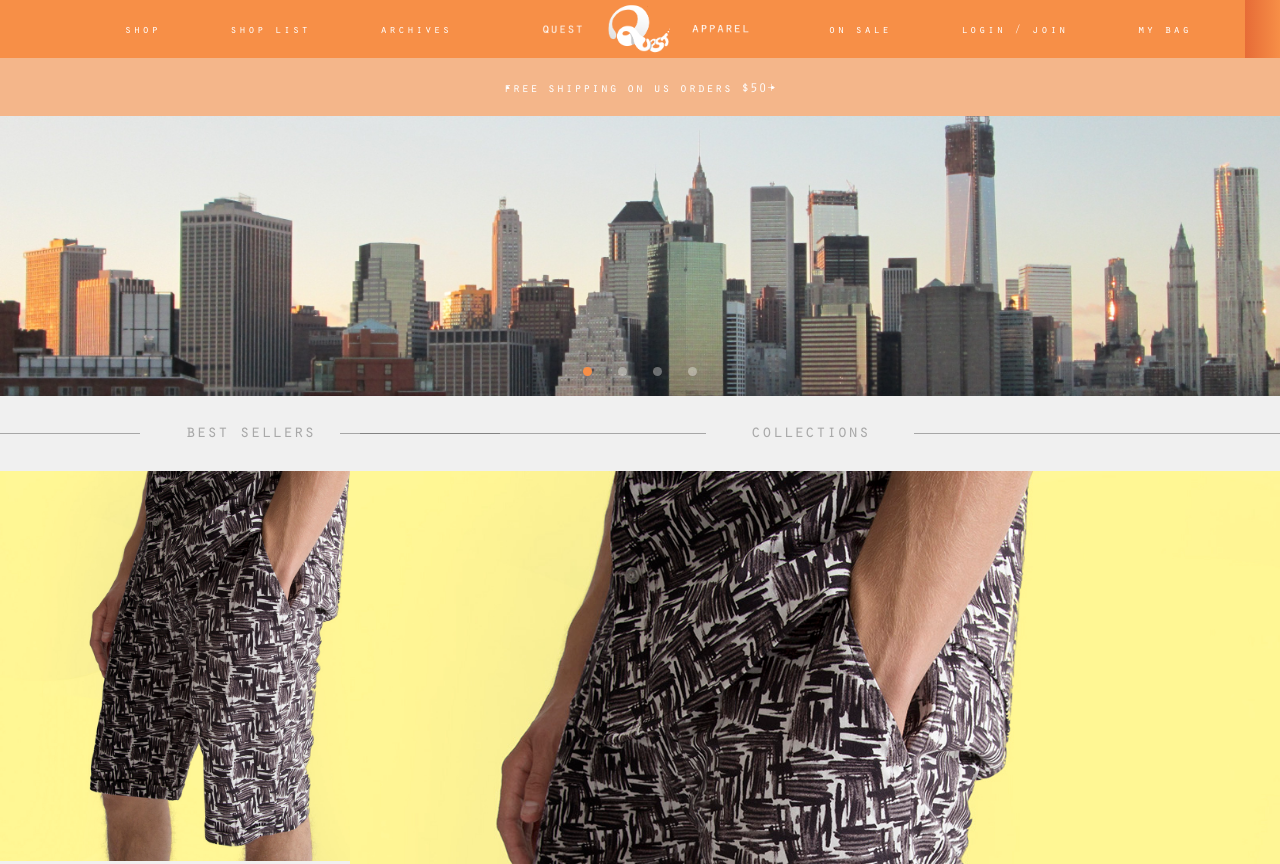
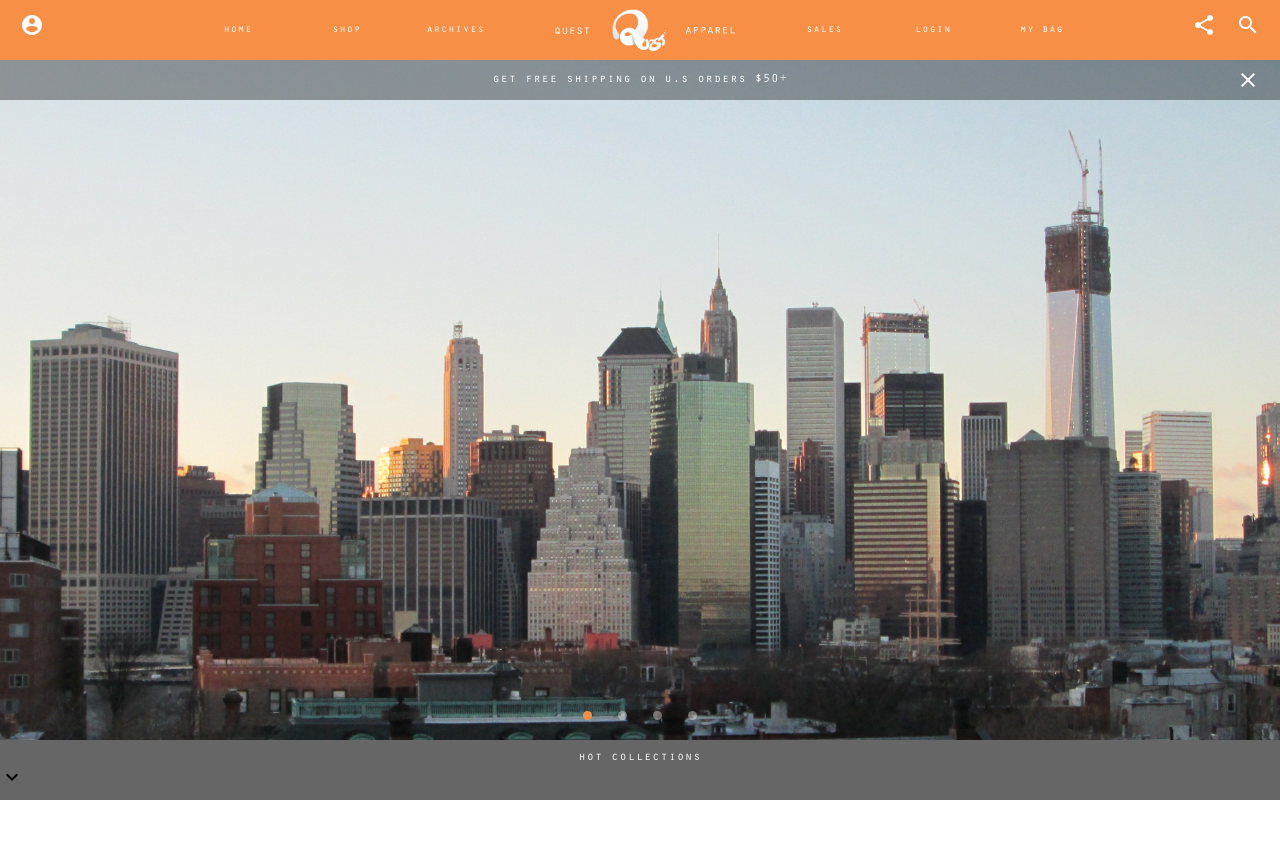
Before and after one commit to anathik/quest-apparel, a React app in the folder site/: page / in a window 1280 px wide. Shown: the top 864 px of the page. Built offline with nearby package versions, Linux system fonts and the light colour scheme.

Commit message:
10-01-17|v.0.3|'QuestApparelRemodeling overhaul. Massive design change on Home and Shop pages. Will be adding smarter components/pages including dropdown menus and a login page.'

```diff
--- /dev/null
+++ b/site/src/components/App/index.css
@@ -0,0 +1,3 @@
+.App {
+     padding: 0;
+}
--- a/site/src/components/App/index.js
+++ b/site/src/components/App/index.js
@@ -3,6 +3,8 @@ import { BrowserRouter as Router, Route } from 'react-router-dom'
 
 import SplashPage from '../pages/SplashPage'
 import ShopPage from '../pages/ShopPage'
+
+import './index.css'
 
 const App = () => {
   return (
--- a/site/src/components/Carousel/index.css
+++ b/site/src/components/Carousel/index.css
@@ -11,7 +11,7 @@
   position: absolute;
   top: 0;
   transform: translateX(0);
-  transition: transform 600ms;
+  transition: transform 1200ms;
 }
 
 .Carousel-slide {
--- /dev/null
+++ b/site/src/components/FullWidthButton/index.css
@@ -0,0 +1,77 @@
+.full-width-button-container {
+  background: rgba(0, 0, 0, .6);
+  left: 0;
+  right: 0;
+  min-height: 50px;
+  height: 7.5vh;
+  cursor: pointer;
+  display: flex;
+  flex-direction: column;
+  align-content: center;
+  justify-content: center;
+  transition-property: background;
+  transition-duration: 500ms;
+}
+
+.full-width-button-container--hovered {
+  background: rgba(255, 255, 255, 0.8);
+  left: 0;
+  right: 0;
+  min-height: 50px;
+  height: 7.5vh;
+  cursor: pointer;
+  display: flex;
+  flex-direction: column;
+  align-content: center;
+  justify-content: center;
+  transition-property: background;
+  transition-duration: 500ms;
+}
+
+.full-width-button-content {
+  display: flex;
+  cursor: pointer;
+  color: #ffffff;
+  font-size: 12px;
+  font-family: 'OratorStd', sans-serif;
+  text-transform: lowercase;
+  letter-spacing: 1px;
+  justify-content: center;
+  align-items: center;
+  transition-property: color;
+  transition-duration: 500ms;
+}
+
+.full-width-button-content--hovered {
+  display: flex;
+  cursor: pointer;
+  color: #f78f47;
+  font-size: 12px;
+  font-family: 'OratorStd', sans-serif;
+  text-transform: lowercase;
+  letter-spacing: 1px;
+  justify-content: center;
+  align-items: center;
+  transition-property: color;
+  transition-duration: 500ms;
+}
+
+.material-icons #arrow_down {
+  cursor: pointer;
+  color: #ffffff;
+  font-size: 12px;
+  font-family: 'OratorStd', sans-serif;
+  letter-spacing: 2px;
+  transition-property: color;
+  transition-duration: 500ms;
+}
+
+.material-icons #arrow_down--hovered {
+  cursor: pointer;
+  color: #f78f47;
+  font-size: 12px;
+  font-family: 'OratorStd', sans-serif;
+  letter-spacing: 2px;
+  transition-property: color;
+  transition-duration: 500ms;
+}
--- /dev/null
+++ b/site/src/components/FullWidthButton/index.js
@@ -0,0 +1,58 @@
+import React, { Component } from 'react'
+import './index.css'
+
+class FullWidthButton extends Component {
+  constructor() {
+    super()
+    this.state = {
+      hovered: false,
+    }
+  }
+
+  hoverHandler() {
+    this.setState({ hovered: true })
+  }
+
+  unhoverHandler() {
+    this.setState({ hovered: false })
+  }
+
+  render() {
+    const { buttonText } = this.props
+    let buttonContainerClassName = 'full-width-button-container'
+    let buttonContainerContentClassName = 'full-width-button-content'
+    let buttonArrowDownClassName = 'arrow_down'
+
+    if (this.state.hovered === true) {
+      buttonContainerClassName = 'full-width-button-container--hovered'
+      buttonContainerContentClassName = 'full-width-button-content--hovered'
+      buttonArrowDownClassName = 'arrow_down--hovered'
+    }
+
+    return (
+      <div
+      className={buttonContainerClassName}
+      onMouseEnter={this.hoverHandler.bind(this)}
+      onMouseLeave={this.unhoverHandler.bind(this)}
+      >
+        <div
+        className={buttonContainerContentClassName}
+        onMouseEnter={this.hoverHandler.bind(this)}
+        onMouseLeave={this.unhoverHandler.bind(this)}
+        >
+          {buttonText}
+        </div>
+        <i
+          className="material-icons"
+          id={buttonArrowDownClassName}
+          onMouseEnter={this.hoverHandler.bind(this)}
+          onMouseLeave={this.unhoverHandler.bind(this)}
+          >
+          keyboard_arrow_down
+        </i>
+      </div>
+    )
+  }
+}
+
+export default FullWidthButton
--- a/site/src/components/Header/index.css
+++ b/site/src/components/Header/index.css
@@ -1,52 +1,84 @@
-.Header {
+.navigation-bar {
   background: #f78f47;
-  color: #fff;
-  height: 58px;
+  min-height: 50px;
+  height: 7.5vh;
   display: flex;
-  background-position: center center;
   left: 0;
   right: 0;
   top: 0;
-  position: absolute;
   justify-content: center;
 }
 
-.Header-logo {
-  min-width: 300px;
-  max-width: 300px;
+.header-logo {
+  margin: 0 25px;
+  align-self: center;
+  max-width: 210px;
+  min-width: 210px;
   background-repeat: no-repeat;
   background-size: contain;
   background-position: center center;
-  position: absolute;
-  max-height: 100%;
-  min-height: 100%;
+  height: 100%;
 }
 
-.HeaderLeftOfLogo {
+.navigation-left-container {
   height: 100%;
   display: flex;
-  position: absolute;
-  right: 62%;
+  flex-direction: row-reverse;
+  flex: 1;
+  left: 0;
 }
 
-.HeaderRightOfLogo {
+.navigation-right-container {
   height: 100%;
   display: flex;
-  position: absolute;
-  left: 62%;
+  flex: 1;
+  right: 0;
 }
 
-.Widgets {
-  z-index: 3;
+.navigation-widgets-left {
+  margin-left: 10px;
+  height: 50px;
+  left: 0;
+  box-sizing: border-box;
+  overflow: hidden;
   position: absolute;
+  display: flex;
+  justify-content: center;
   align-items: center;
-  min-width: 35px;
-  max-width: 35px;
-  height: 100%;
+}
+
+.navigation-widgets-right {
+  margin-right: 10px;
+  height: 50px;
   right: 0;
-  background: linear-gradient(
-    90deg,
-    rgba(219, 84, 45, 0.61),
-    rgba(247, 143, 71, 0.30)
-  );
+  box-sizing: border-box;
+  overflow: hidden;
+  position: absolute;
+  display: flex;
+  justify-content: center;
+  align-items: center;
 }
+
+.material-icons#account,
+.material-icons#search,
+.material-icons#share
+{
+  cursor: pointer;
+  color: #fff;
+  opacity: 1;
+  font-size: 24px;
+  padding: 5px;
+  margin: 0 5px;
+  border-radius: 50%;
+  transition-property: opacity;
+  transition-duration: 500ms;
+}
+
+.material-icons#account:hover,
+.material-icons#search:hover,
+.material-icons#share:hover
+{
+  opacity: 0.4;
+  transition-property: opacity;
+  transition-duration: 500ms;
+}
--- a/site/src/components/Header/index.js
+++ b/site/src/components/Header/index.js
@@ -1,30 +1,32 @@
 import React, { Component } from 'react'
 import './index.css'
 import logoURL from './Quest_NavBar_Logo.png'
-import bagURL from './ic_search_white_24dp_1x.png'
-
 import NavLink from '../NavLink'
 
 class Header extends Component {
   render() {
     return (
-      <div className="Header">
+      <div className="navigation-bar">
+        <div className="navigation-left-container">
+          <NavLink text="Archives" path="/archives" />
+          <NavLink text="Shop" path="/shop" />
+          <NavLink text="Home" path="/" />
+          <div className="navigation-widgets-left">
+            <i className="material-icons" id="account">account_circle</i>
+          </div>
+        </div>
         <div
-          className="Header-logo"
+          className="header-logo"
           style={{ backgroundImage: `url(${logoURL})` }}
         />
-        <div className="HeaderLeftOfLogo">
-          <NavLink text="Shop" path="/shop" />
-          <NavLink text="Shop List" path="/shoplist" />
-          <NavLink text="Archives" path="/archives" />
-        </div>
-        <div className="HeaderRightOfLogo">
-          <NavLink text="On Sale" path="/sales" />
-          <NavLink text="Login / Join" path="/login" />
+        <div className="navigation-right-container">
+          <NavLink text="Sales" path="/sales" />
+          <NavLink text="Login" path="/login" />
           <NavLink text="My Bag" path="/bag" />
-        </div>
-        <div className="Widgets">
-          <div className="Bag" style={{ backgroundImage: `url(${bagURL})` }} />
+          <div className="navigation-widgets-right">
+            <i className="material-icons" id="share">share</i>
+            <i className="material-icons" id="search">search</i>
+          </div>
         </div>
       </div>
     )
--- a/site/src/components/NavLink/index.css
+++ b/site/src/components/NavLink/index.css
@@ -7,10 +7,10 @@
   text-align: center;
   text-decoration: none;
   justify-content: center;
-  padding: 3px 35px 0px 35px;
-  font-size: 11.5px;
+  width: 8.5vw;
+  font-size: 10.5px;
   border-bottom: 0 solid rgba(245, 73, 79, 0.00);
-  letter-spacing: 2px;
+  letter-spacing: 1px;
   transition-duration: .5s;
   transition-property: color background border-bottom;
 }
@@ -24,10 +24,9 @@
   align-items: center;
   text-align: center;
   text-decoration: none;
-  padding: 3px 35px 3px 35px;
-  font-size: 11.5px;
+  font-size: 10.5px;
   border-bottom: 2px solid rgba(255, 255, 255, 0.00);
-  letter-spacing: 2px;
+  letter-spacing: 1px;
   cursor: pointer;
 }
 
--- a/site/src/components/PromoBar/index.css
+++ b/site/src/components/PromoBar/index.css
@@ -1,60 +1,54 @@
-.PromoBar {
-  background-color: rgba(247, 143, 71, 0.6);
+.promotion-bar {
   color: #fff;
-  height: 58px;
+  position: absolute;
+  height: 40px;
   display: flex;
-  flex: 1;
   justify-content: center;
+  background: rgba(0, 0, 0, 0.35);
   background-position: center center;
+  overflow: hidden;
+  box-sizing: border-box;
+  z-index: 3;
+  top: 7.5vh;
   left: 0;
   right: 0;
-  position: absolute;
   align-items: center;
 }
 
-.PromoContent {
+.promotion-message {
   color: rgba(255, 255, 255, 1);
-  text-align: center;
   font-family: 'OratorStd', sans-serif;
-  font-size: 13px;
+  font-size: 12px;
   text-transform: lowercase;
   letter-spacing: 1px;
+}
+
+.promotion-bar-close {
+  margin-right: 10px;
+  height: 40px;
+  right: 0;
+  box-sizing: border-box;
+  overflow: hidden;
   position: absolute;
-  height: 60%;
   display: flex;
-  flex: 1;
+  justify-content: center;
   align-items: center;
 }
 
-.Promotion {
-  padding: 7px 0 0 0;
-  flex: 1;
+.material-icons#close {
+  cursor: pointer;
+  color: #fff;
+  opacity: 1;
+  font-size: 24px;
+  padding: 5px;
+  margin: 0 5px;
+  border-radius: 50%;
+  transition-property: opacity;
+  transition-duration: 500ms;
 }
 
-.PromoGarnish1,
-.PromoGarnish2 {
-  max-height: 3px;
-  max-width: 3px;
-  min-height: 3px;
-  min-width: 3px;
-  border-radius: 50%;
-  background: #fff;
-  flex: 1;
-  position: absolute;
+.material-icons#close:hover {
+  opacity: 0.4;
+  transition-property: opacity;
+  transition-duration: 500ms;
 }
-
-.PromoGarnish1 {
-  left: 39.5%;
-}
-.PromoGarnish2 {
-  right: 39.5%;
-}
-.PromoCloser {
-  z-index: 3;
-  position: absolute;
-  align-items: center;
-  min-width: 35px;
-  max-width: 35px;
-  height: 100%;
-  right: 0;
-}
--- a/site/src/components/PromoBar/index.js
+++ b/site/src/components/PromoBar/index.js
@@ -3,16 +3,12 @@ import './index.css'
 
 const PromoBar = props => {
   return (
-    <div className="PromoBar">
-      <div className="PromoGarnish1" />
-      <div className="PromoContent">
-        <div className="Promotion">
-          {props.text}
-        </div>
+    <div className="promotion-bar">
+      <div className="promotion-message">
+        {props.text}
       </div>
-      <div className="PromoGarnish2" />
-      <div className="PromoCloser">
-        <i className="material-icons" id="PromoCloser" />
+      <div className="promotion-bar-close">
+        <i className="material-icons" id="close">close</i>
       </div>
     </div>
   )
--- a/site/src/components/SectionHeader/index.css
+++ b/site/src/components/SectionHeader/index.css
@@ -1,17 +1,21 @@
-.SectionHeader {
+.section-header {
   display: flex;
-  flex: 1;
+  left: 0;
+  right: 0;
+  justify-content: center;
   align-items: center;
+  height: 50px;
 }
-.HeaderLine {
+.section-header-line {
   height: 1px;
-  background: rgba(97, 97, 97, .5);
+  background: rgba(255, 255, 255, 1);
   flex: 1;
 }
-.HeaderText {
+.section-header-text {
   font-family: 'OratorStd', sans-serif;
   text-transform: lowercase;
-  font-size: 18px;
-  color: rgba(97, 97, 97, .5);
+  font-size: 12px;
+  letter-spacing: 1px;
+  color: rgba(255, 255, 255, 1);
   padding: 0 45px 0 45px;
 }
--- a/site/src/components/SectionHeader/index.js
+++ b/site/src/components/SectionHeader/index.js
@@ -6,12 +6,12 @@ class SectionHeader extends Component {
     const { text } = this.props
 
     return (
-      <div className="SectionHeader">
-        <div className="HeaderLine" />
-        <div className="HeaderText">
+      <div className="section-header">
+        <div className="section-header-line" />
+        <div className="section-header-text">
           {text}
         </div>
-        <div className="HeaderLine" />
+        <div className="section-header-line" />
       </div>
     )
   }
--- a/site/src/components/pages/SplashPage/index.css
+++ b/site/src/components/pages/SplashPage/index.css
@@ -1,30 +1,21 @@
-.App {
+
+.homepage {
   display: flex;
   flex-direction: column;
+  overflow: hidden;
   min-height: 100vh;
   box-sizing: border-box;
-  padding-top: 58px;
-  background: rgba(218, 218, 218, 0.40);
+  background: rgb(255, 255, 255);
 }
 
-.HeaderSpace {
-  height: 58px;
-  position: absolute;
-  top: 0;
-  left: 0;
-  right: 0;
-  display: flex;
+::-webkit-scrollbar {
+  display: none;
+  overflow: hidden;
 }
 
-.PromoSpace {
-  height: 58px;
-  left: 0;
-  right: 0;
-  display: flex;
-}
-
-.CarouselSpace {
-  height: 280px;
+.carousel-container {
+  height: 85vh;
+  min-height: 500px;
   display: flex;
 }
 
@@ -63,26 +54,6 @@
   overflow: hidden;
 }
 
-.SectionHeaderContainer {
-  height: 75px;
-  left: 0;
-  right: 0;
-  display: flex;
-  align-items: center;
-}
-
-.SectionHeaderWidth1 {
-  width: 500px;
-  left: 0;
-  position: absolute;
-}
-
-.SectionHeaderWidth2 {
-  width: 940px;
-  right: 0;
-  position: absolute;
-}
-
 .Square1 {
   width: 490px;
   height: 390px;
@@ -106,36 +77,6 @@
   display: flex;
 }
 
-.App-logo {
-  animation: App-logo-spin infinite 20s linear;
-  height: 80px;
-}
-
-.App-header {
-  background-color: #222;
-  height: 150px;
-  padding: 20px;
-  color: white;
-}
-
-.App-intro {
-  font-size: large;
-}
-
-.App-slider {
-  flex: 1;
-  overflow: hidden;
-}
-
-@keyframes App-logo-spin {
-  from {
-    transform: rotate(0deg);
-  }
-  to {
-    transform: rotate(360deg);
-  }
-}
-
 .Slider {
   margin-top: 50px;
   max-width: 100vw;
--- a/site/src/components/pages/SplashPage/index.js
+++ b/site/src/components/pages/SplashPage/index.js
@@ -6,45 +6,43 @@ import slide1aURL from './images/Lower_Manhattan_skyline_from_Brooklyn_Heights_a
 import slide1bURL from './images/2-9-14_bryan_tt6c9109-edit-2.jpg'
 import slide1cURL from './images/3_wytheweddingphotography.jpg'
 import slide1dURL from './images/brookyln-1.jpg'
-import slide2aURL from './images/RVLT_StudioCampaignSS17_Hor_01.jpg'
-import slide2bURL from './images/brookyln-1.jpg'
-import styleSquare1aURL from './images/RVLT_StudioCampaignSS17_Hor_01.jpg'
-import styleSquare1bURL from './images/RVLT_StudioCampaignSS17_Ver_07.jpg'
+//import slide2aURL from './images/RVLT_StudioCampaignSS17_Hor_01.jpg'
+//import slide2bURL from './images/brookyln-1.jpg'
+//import styleSquare1aURL from './images/RVLT_StudioCampaignSS17_Hor_01.jpg'
+//import styleSquare1bURL from './images/RVLT_StudioCampaignSS17_Ver_07.jpg'
 
 import { TimedCarousel, Slide } from '../../TimedCarousel'
 import Header from '../../Header'
-import StyleSquare from '../../StyleSquare'
+//import StyleSquare from '../../StyleSquare'
 import PromoBar from '../../PromoBar'
 import SectionHeader from '../../SectionHeader'
 import Footer from '../../Footer'
 import CopyrightRibbon from '../../CopyrightRibbon'
 import NewsSubscribeBar from '../../NewsSubscribeBar'
+import FullWidthButton from '../../FullWidthButton'
 
 const SplashPage = () => {
   return (
-    <div className="SplashPage">
-      <div className="HeaderSpace">
-        <Header />
-      </div>
-      <div className="PromoSpace">
-        <PromoBar text="Free Shipping on US Orders $50+" />
-      </div>
-      <div className="CarouselSpace">
-        <TimedCarousel interval={6000}>
+    <div className="homepage">
+
+      <Header />
+      <PromoBar text="Get Free Shipping on U.S Orders $50+" />
+
+      <div className="carousel-container">
+        <TimedCarousel interval={10000}>
           <Slide backgroundImageURL={slide1aURL} text="" />
           <Slide backgroundImageURL={slide1bURL} text="" />
           <Slide backgroundImageURL={slide1cURL} text="" />
           <Slide backgroundImageURL={slide1dURL} text="" />
         </TimedCarousel>
       </div>
-      <div className="SectionHeaderContainer">
-        <div className="SectionHeaderWidth1">
-          <SectionHeader text="Best Sellers" />
-        </div>
-        <div className="SectionHeaderWidth2">
-          <SectionHeader text="Collections" />
-        </div>
-      </div>
+
+      <FullWidthButton buttonText="Hot Collections"/>
+
+      <SectionHeader text="Best Sellers" id="HotCollections" />
+      <SectionHeader text="Collections" />
+
+      {/*  Fix squares
       <div className="SquareSpace">
         <div className="Square1">
           <StyleSquare
@@ -67,22 +65,8 @@ const SplashPage = () => {
           </TimedCarousel>
         </div>
       </div>
-      <div className="SectionHeaderContainer">
-        <div className="SectionHeaderWidth1">
-          <SectionHeader text="News" />
-        </div>
-        <div className="SectionHeaderWidth2">
-          <SectionHeader text="Store" />
-        </div>
-      </div>
-      <div className="SectionHeaderContainer">
-        <div className="SectionHeaderWidth1">
-          <SectionHeader text="" />
-        </div>
-        <div className="SectionHeaderWidth2">
-          <SectionHeader text="" />
-        </div>
-      </div>
+      */}
+
       <div className="NewsSubscribeBarSpace">
         <NewsSubscribeBar />
       </div>
```
Also changed, not shown: site/src/components/LinkBanner/index.css (added, +72 -0 lines), site/src/components/LinkBanner/index.js (added, +27 -0 lines).
